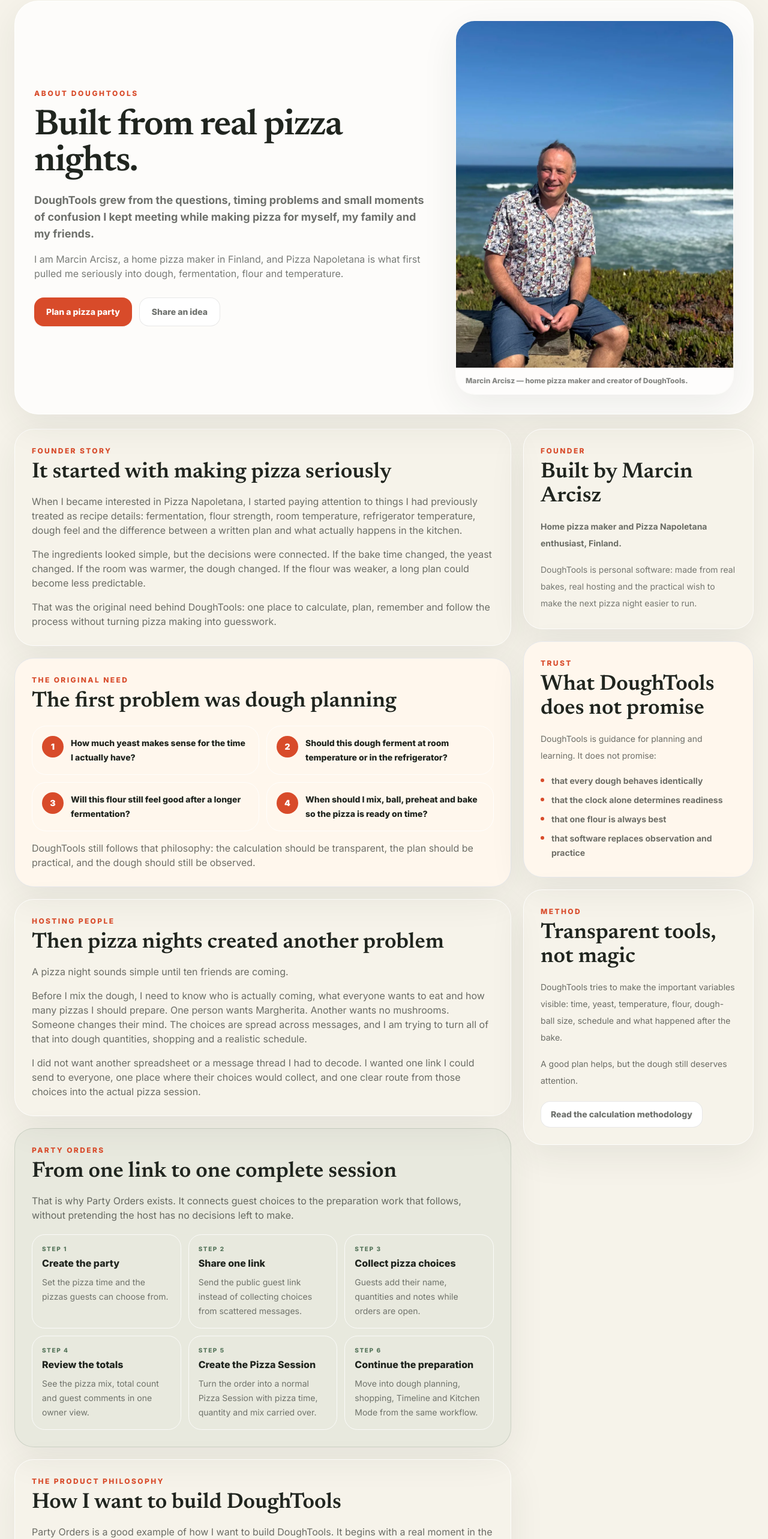
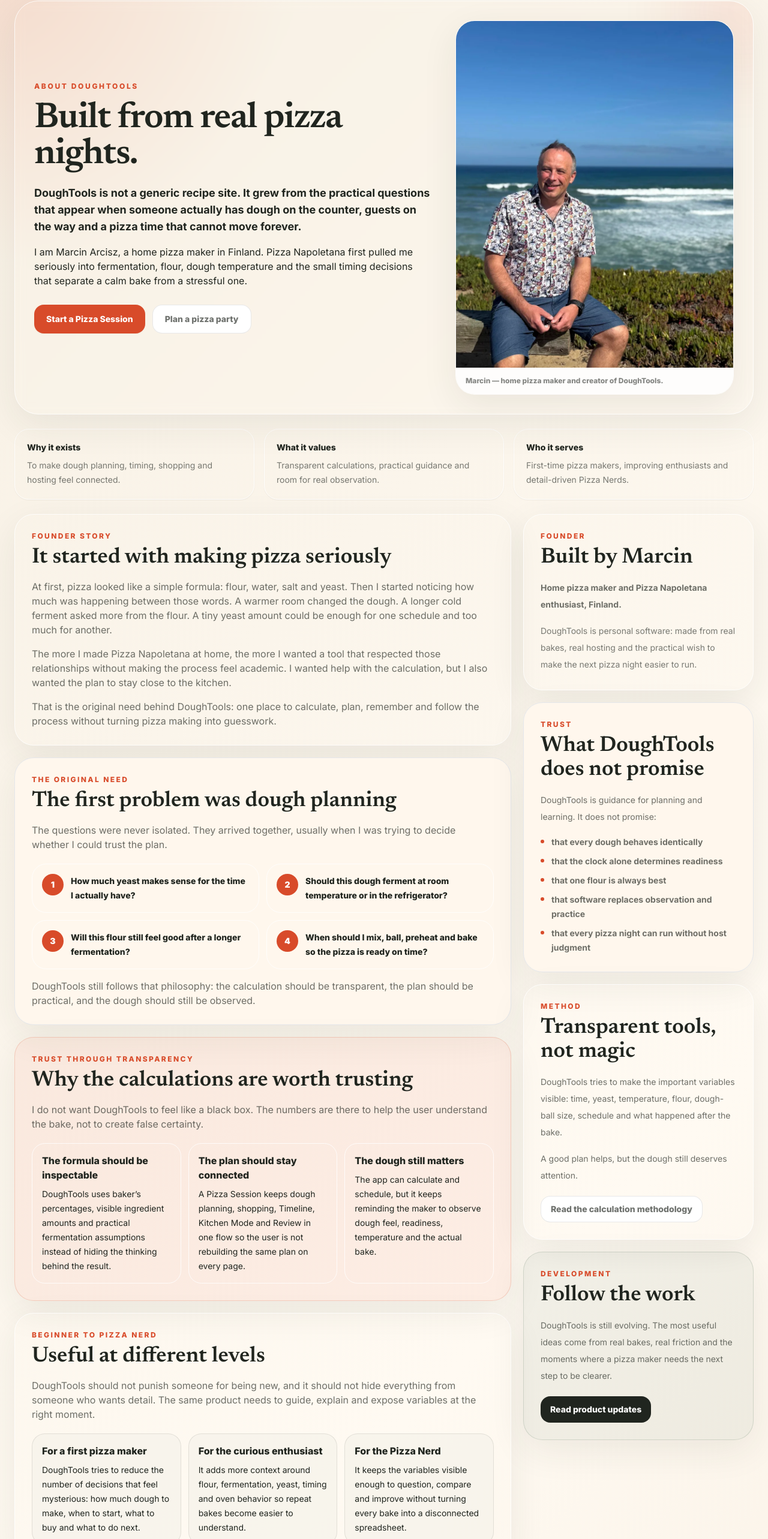
Before and after one commit to maraforver-lab/Pizza, a Next.js app: page /about in a window 1280 px wide. Shown: the part 100-2666 px from the top of the page at 60% size. Built offline with nearby package versions, Linux system fonts and the light colour scheme; no server answers.

Commit message:
Patch 317: Refine About founder story

```diff
--- a/app/about/page.tsx
+++ b/app/about/page.tsx
@@ -6,6 +6,43 @@ import AppSignature from "@/components/AppSignature";
 import { metadataForRoute } from "@/lib/seo-config";
 
 export const metadata: Metadata = metadataForRoute("/about");
+
+const originalQuestions = [
+  "How much yeast makes sense for the time I actually have?",
+  "Should this dough ferment at room temperature or in the refrigerator?",
+  "Will this flour still feel good after a longer fermentation?",
+  "When should I mix, ball, preheat and bake so the pizza is ready on time?",
+] as const;
+
+const trustSignals = [
+  {
+    title: "The formula should be inspectable",
+    body: "DoughTools uses baker’s percentages, visible ingredient amounts and practical fermentation assumptions instead of hiding the thinking behind the result.",
+  },
+  {
+    title: "The plan should stay connected",
+    body: "A Pizza Session keeps dough planning, shopping, Timeline, Kitchen Mode and Review in one flow so the user is not rebuilding the same plan on every page.",
+  },
+  {
+    title: "The dough still matters",
+    body: "The app can calculate and schedule, but it keeps reminding the maker to observe dough feel, readiness, temperature and the actual bake.",
+  },
+] as const;
+
+const experiencePromises = [
+  {
+    title: "For a first pizza maker",
+    body: "DoughTools tries to reduce the number of decisions that feel mysterious: how much dough to make, when to start, what to buy and what to do next.",
+  },
+  {
+    title: "For the curious enthusiast",
+    body: "It adds more context around flour, fermentation, yeast, timing and oven behavior so repeat bakes become easier to understand.",
+  },
+  {
+    title: "For the Pizza Nerd",
+    body: "It keeps the variables visible enough to question, compare and improve without turning every bake into a disconnected spreadsheet.",
+  },
+] as const;
 
 const partyOrderWorkflow = [
   {
@@ -34,17 +71,11 @@ const partyOrderWorkflow = [
   },
 ] as const;
 
-const originalQuestions = [
-  "How much yeast makes sense for the time I actually have?",
-  "Should this dough ferment at room temperature or in the refrigerator?",
-  "Will this flour still feel good after a longer fermentation?",
-  "When should I mix, ball, preheat and bake so the pizza is ready on time?",
-] as const;
-
 const buildingPrinciples = [
   "Start from real kitchen moments, not abstract feature ideas.",
   "Make calculations visible enough to trust and simple enough to use.",
   "Keep observation and judgment part of the process.",
+  "Help the host prepare without pretending the host has no decisions left.",
   "Remove unnecessary confusion without removing the craft.",
 ] as const;
 
@@ -53,6 +84,7 @@ const notPromises = [
   "that the clock alone determines readiness",
   "that one flour is always best",
   "that software replaces observation and practice",
+  "that every pizza night can run without host judgment",
 ] as const;
 
 function StorySection({
@@ -60,21 +92,24 @@ function StorySection({
   title,
   children,
   tone = "white",
+  className = "",
 }: {
   eyebrow?: string;
   title: string;
   children: ReactNode;
-  tone?: "white" | "cream" | "leaf" | "ink";
+  tone?: "white" | "cream" | "leaf" | "ink" | "tomato";
+  className?: string;
 }) {
   const toneClass = {
     white: "border-white/80 bg-white/78",
     cream: "border-orange/20 bg-[#fff7ed]",
     leaf: "border-leaf/20 bg-leaf/[.08]",
     ink: "border-ink/10 bg-ink text-white",
+    tomato: "border-tomato/20 bg-tomato/[.07]",
   }[tone];
 
   return (
-    <section className={`rounded-[2rem] border p-5 shadow-card sm:p-7 ${toneClass}`}>
+    <section className={`rounded-[2rem] border p-5 shadow-card sm:p-7 ${toneClass} ${className}`}>
       {eyebrow && (
         <p className={`text-xs font-extrabold uppercase tracking-[.2em] ${tone === "ink" ? "text-orange" : "text-tomato"}`}>
           {eyebrow}
@@ -94,9 +129,25 @@ function Paragraph({ children, light = false }: { children: ReactNode; light?: b
   );
 }
 
+function NumberedCard({ index, title, body }: { index: number; title: string; body: string }) {
+  return (
+    <article className="rounded-[1.5rem] border border-white/80 bg-white/82 p-4">
+      <div className="flex items-start gap-3">
+        <span className="grid h-9 w-9 shrink-0 place-items-center rounded-full bg-tomato text-sm font-black text-white">
+          {index + 1}
+        </span>
+        <div>
+          <h3 className="text-sm font-extrabold leading-6 text-ink">{title}</h3>
+          <p className="mt-1 text-sm leading-6 text-ink/60">{body}</p>
+        </div>
+      </div>
+    </article>
+  );
+}
+
 export default function AboutPage() {
   return (
-    <main className="min-h-screen overflow-x-clip bg-cream px-4 py-6 text-ink sm:px-6 sm:py-10">
+    <main className="min-h-screen overflow-x-clip bg-[radial-gradient(circle_at_top_left,rgba(226,71,38,0.12),transparent_30rem),linear-gradient(135deg,#f7f0e4,#fffaf2_48%,#f1e4d3)] px-4 py-6 text-ink sm:px-6 sm:py-10">
       <div className="mx-auto max-w-7xl">
         <header className="mb-6 flex flex-col items-start gap-3 sm:flex-row sm:items-center sm:justify-between">
           <Link href="/" className="inline-flex min-h-11 items-center gap-2 rounded-full px-1 text-sm font-extrabold text-ink/60 transition hover:text-ink focus:outline-none focus-visible:ring-2 focus-visible:ring-tomato">
@@ -111,65 +162,81 @@ export default function AboutPage() {
           </Link>
         </header>
 
-        <section className="relative overflow-hidden rounded-[2.5rem] border border-white/80 bg-white/75 p-6 shadow-card backdrop-blur sm:p-8 lg:grid lg:grid-cols-[minmax(0,1fr)_minmax(20rem,29rem)] lg:items-center lg:gap-10">
-          <div>
+        <section className="relative overflow-hidden rounded-[2.5rem] border border-white/80 bg-white/78 p-6 shadow-card backdrop-blur sm:p-8 lg:grid lg:grid-cols-[minmax(0,1fr)_minmax(20rem,29rem)] lg:items-center lg:gap-10">
+          <div className="absolute -right-24 -top-24 h-56 w-56 rounded-full bg-tomato/10 blur-3xl" aria-hidden="true" />
+          <div className="relative">
             <p className="text-xs font-extrabold uppercase tracking-[.22em] text-tomato">About DoughTools</p>
             <h1 className="mt-4 max-w-4xl font-display text-4xl font-semibold leading-[.95] tracking-tight sm:text-6xl">
               Built from real pizza nights.
             </h1>
-            <p className="mt-5 max-w-2xl text-base font-bold leading-8 text-ink/65 sm:text-lg">
-              DoughTools grew from the questions, timing problems and small moments of confusion I kept meeting while making pizza for myself, my family and my friends.
+            <p className="mt-5 max-w-2xl text-base font-bold leading-8 text-ink/68 sm:text-lg">
+              DoughTools is not a generic recipe site. It grew from the practical questions that appear when someone actually has dough on the counter, guests on the way and a pizza time that cannot move forever.
             </p>
-            <p className="mt-4 max-w-2xl text-sm leading-7 text-ink/60 sm:text-base">
-              I am Marcin Arcisz, a home pizza maker in Finland, and Pizza Napoletana is what first pulled me seriously into dough, fermentation, flour and temperature.
+            <p className="mt-4 max-w-2xl text-sm leading-7 text-ink/62 sm:text-base">
+              I am Marcin Arcisz, a home pizza maker in Finland. Pizza Napoletana first pulled me seriously into fermentation, flour, dough temperature and the small timing decisions that separate a calm bake from a stressful one.
             </p>
             <div className="mt-7 flex flex-col gap-3 sm:flex-row">
               <Link
+                href="/session/start"
+                className="inline-flex min-h-12 items-center justify-center rounded-2xl bg-tomato px-5 text-sm font-extrabold text-white shadow-sm transition hover:bg-tomato/90 focus:outline-none focus-visible:ring-2 focus-visible:ring-tomato focus-visible:ring-offset-2 focus-visible:ring-offset-cream"
+              >
+                Start a Pizza Session
+              </Link>
+              <Link
                 href="/account/party-orders/new"
-                className="inline-flex min-h-12 items-center justify-center rounded-2xl bg-tomato px-5 text-sm font-extrabold text-white shadow-sm transition hover:bg-tomato/90 focus:outline-none focus-visible:ring-2 focus-visible:ring-tomato focus-visible:ring-offset-2 focus-visible:ring-offset-cream"
+                className="inline-flex min-h-12 items-center justify-center rounded-2xl border border-ink/10 bg-white px-5 text-sm font-extrabold text-ink/65 transition hover:border-tomato/30 hover:text-ink focus:outline-none focus-visible:ring-2 focus-visible:ring-tomato focus-visible:ring-offset-2 focus-visible:ring-offset-cream"
               >
                 Plan a pizza party
               </Link>
-              <Link
-                href="/contact"
-                className="inline-flex min-h-12 items-center justify-center rounded-2xl border border-ink/10 bg-white px-5 text-sm font-extrabold text-ink/65 transition hover:border-tomato/30 hover:text-ink focus:outline-none focus-visible:ring-2 focus-visible:ring-tomato focus-visible:ring-offset-2 focus-visible:ring-offset-cream"
-              >
-                Share an idea
-              </Link>
             </div>
           </div>
-          <figure className="mt-8 overflow-hidden rounded-[2rem] border border-white/80 bg-cream shadow-card lg:mt-0">
-            <div className="relative aspect-[4/5]">
-              <Image
-                src="/about/marcin-arcisz-founder.webp"
-                alt="Marcin Arcisz, creator of DoughTools, photographed outdoors by the sea."
-                fill
-                priority
-                sizes="(min-width: 1024px) 29rem, 100vw"
-                className="object-cover"
-              />
-            </div>
+          <figure className="relative mt-8 overflow-hidden rounded-[2rem] border border-white/80 bg-cream shadow-card lg:mt-0">
+            <Image
+              src="/about/marcin-arcisz-founder.webp"
+              alt="Marcin, creator of DoughTools, photographed outdoors by the sea."
+              width={960}
+              height={1200}
+              priority
+              sizes="(min-width: 1024px) 29rem, 100vw"
+              className="aspect-[4/5] h-auto w-full object-cover"
+            />
             <figcaption className="bg-white/85 px-4 py-3 text-xs font-extrabold leading-5 text-ink/55">
-              Marcin Arcisz — home pizza maker and creator of DoughTools.
+              Marcin — home pizza maker and creator of DoughTools.
             </figcaption>
           </figure>
+        </section>
+
+        <section className="mt-6 grid gap-4 sm:grid-cols-3">
+          {[
+            ["Why it exists", "To make dough planning, timing, shopping and hosting feel connected."],
+            ["What it values", "Transparent calculations, practical guidance and room for real observation."],
+            ["Who it serves", "First-time pizza makers, improving enthusiasts and detail-driven Pizza Nerds."],
+          ].map(([title, body]) => (
+            <article key={title} className="rounded-[1.5rem] border border-white/80 bg-white/72 p-5 shadow-sm">
+              <h2 className="text-sm font-extrabold text-ink">{title}</h2>
+              <p className="mt-2 text-sm leading-6 text-ink/60">{body}</p>
+            </article>
+          ))}
         </section>
 
         <div className="mt-6 grid gap-5 lg:grid-cols-[minmax(0,1fr)_minmax(18rem,24rem)] lg:items-start">
           <div className="grid gap-5">
             <StorySection title="It started with making pizza seriously" eyebrow="Founder story">
               <Paragraph>
-                When I became interested in Pizza Napoletana, I started paying attention to things I had previously treated as recipe details: fermentation, flour strength, room temperature, refrigerator temperature, dough feel and the difference between a written plan and what actually happens in the kitchen.
+                At first, pizza looked like a simple formula: flour, water, salt and yeast. Then I started noticing how much was happening between those words. A warmer room changed the dough. A longer cold ferment asked more from the flour. A tiny yeast amount could be enough for one schedule and too much for another.
               </Paragraph>
               <Paragraph>
-                The ingredients looked simple, but the decisions were connected. If the bake time changed, the yeast changed. If the room was warmer, the dough changed. If the flour was weaker, a long plan could become less predictable.
+                The more I made Pizza Napoletana at home, the more I wanted a tool that respected those relationships without making the process feel academic. I wanted help with the calculation, but I also wanted the plan to stay close to the kitchen.
               </Paragraph>
               <Paragraph>
-                That was the original need behind DoughTools: one place to calculate, plan, remember and follow the process without turning pizza making into guesswork.
+                That is the original need behind DoughTools: one place to calculate, plan, remember and follow the process without turning pizza making into guesswork.
               </Paragraph>
             </StorySection>
 
             <StorySection title="The first problem was dough planning" eyebrow="The original need" tone="cream">
+              <Paragraph>
+                The questions were never isolated. They arrived together, usually when I was trying to decide whether I could trust the plan.
+              </Paragraph>
               <div className="mt-5 grid gap-3 sm:grid-cols-2">
                 {originalQuestions.map((question, index) => (
                   <article key={question} className="rounded-[1.5rem] border border-white/80 bg-white/82 p-4">
@@ -185,6 +252,34 @@ export default function AboutPage() {
               <Paragraph>
                 DoughTools still follows that philosophy: the calculation should be transparent, the plan should be practical, and the dough should still be observed.
               </Paragraph>
+            </StorySection>
+
+            <StorySection title="Why the calculations are worth trusting" eyebrow="Trust through transparency" tone="tomato">
+              <Paragraph>
+                I do not want DoughTools to feel like a black box. The numbers are there to help the user understand the bake, not to create false certainty.
+              </Paragraph>
+              <div className="mt-5 grid gap-3 lg:grid-cols-3">
+                {trustSignals.map((item) => (
+                  <article key={item.title} className="rounded-[1.35rem] border border-white/80 bg-white/82 p-4">
+                    <h3 className="text-base font-extrabold text-ink">{item.title}</h3>
+                    <p className="mt-2 text-sm leading-6 text-ink/62">{item.body}</p>
+                  </article>
+                ))}
+              </div>
+            </StorySection>
+
+            <StorySection title="Useful at different levels" eyebrow="Beginner to Pizza Nerd">
+              <Paragraph>
+                DoughTools should not punish someone for being new, and it should not hide everything from someone who wants detail. The same product needs to guide, explain and expose variables at the right moment.
+              </Paragraph>
+              <div className="mt-5 grid gap-3 sm:grid-cols-3">
+                {experiencePromises.map((item) => (
+                  <article key={item.title} className="rounded-[1.35rem] border border-ink/10 bg-cream/70 p-4">
+                    <h3 className="text-base font-extrabold text-ink">{item.title}</h3>
+                    <p className="mt-2 text-sm leading-6 text-ink/62">{item.body}</p>
+                  </article>
+                ))}
+              </div>
             </StorySection>
 
             <StorySection title="Then pizza nights created another problem" eyebrow="Hosting people">
@@ -205,11 +300,7 @@ export default function AboutPage() {
               </Paragraph>
               <div className="mt-5 grid gap-3 sm:grid-cols-2 lg:grid-cols-3">
                 {partyOrderWorkflow.map((step, index) => (
-                  <article key={step.title} className="rounded-[1.35rem] border border-white/80 bg-white/82 p-4">
-                    <p className="text-[10px] font-extrabold uppercase tracking-[.16em] text-leaf">Step {index + 1}</p>
-                    <h3 className="mt-1 text-base font-extrabold text-ink">{step.title}</h3>
-                    <p className="mt-2 text-sm leading-6 text-ink/60">{step.body}</p>
-                  </article>
+                  <NumberedCard key={step.title} index={index} title={step.title} body={step.body} />
                 ))}
               </div>
             </StorySection>
@@ -231,6 +322,18 @@ export default function AboutPage() {
               </div>
             </StorySection>
 
+            <StorySection title="The long-term vision" eyebrow="Where this is going" tone="cream">
+              <Paragraph>
+                I want DoughTools to become the practical companion for a whole pizza life: planning the dough, choosing a sensible path, preparing for guests, learning from the result and coming back with a better next bake.
+              </Paragraph>
+              <Paragraph>
+                That does not mean adding complexity for its own sake. It means connecting the pieces that already affect each other: formula, flour, fermentation, oven, toppings, timing, shopping, serving and review.
+              </Paragraph>
+              <Paragraph>
+                The best version of DoughTools should feel calm on a phone in the kitchen, useful on a laptop before shopping, and honest enough that a serious pizza maker can see what assumptions are being made.
+              </Paragraph>
+            </StorySection>
+
             <StorySection title="Still building, still curious" eyebrow="A personal closing" tone="ink">
               <Paragraph light>
                 I am genuinely excited about what DoughTools can become. I use it, notice what feels unclear and keep improving it.
@@ -249,17 +352,17 @@ export default function AboutPage() {
                   Share an idea
                 </Link>
                 <Link
-                  href="/account/party-orders/new"
+                  href="/session/start"
                   className="inline-flex min-h-12 items-center justify-center rounded-2xl border border-white/15 bg-white/[.08] px-5 text-sm font-extrabold text-white transition hover:bg-white/[.12] focus:outline-none focus-visible:ring-2 focus-visible:ring-orange"
                 >
-                  Plan a pizza party
+                  Try a Pizza Session
                 </Link>
               </div>
             </StorySection>
           </div>
 
           <aside className="grid gap-5 lg:sticky lg:top-24">
-            <StorySection title="Built by Marcin Arcisz" eyebrow="Founder">
+            <StorySection title="Built by Marcin" eyebrow="Founder">
               <p className="mt-4 text-sm font-bold leading-7 text-ink/65">
                 Home pizza maker and Pizza Napoletana enthusiast, Finland.
               </p>
@@ -296,6 +399,18 @@ export default function AboutPage() {
                 Read the calculation methodology
               </Link>
             </StorySection>
+
+            <StorySection title="Follow the work" eyebrow="Development" tone="leaf">
+              <p className="mt-4 text-sm leading-7 text-ink/65">
+                DoughTools is still evolving. The most useful ideas come from real bakes, real friction and the moments where a pizza maker needs the next step to be clearer.
+              </p>
+              <Link
+                href="/updates"
+                className="mt-5 inline-flex min-h-11 items-center justify-center rounded-2xl bg-ink px-4 text-sm font-extrabold text-white transition hover:bg-ink/90 focus:outline-none focus-visible:ring-2 focus-visible:ring-tomato"
+              >
+                Read product updates
+              </Link>
+            </StorySection>
           </aside>
         </div>
 
```
Also changed, not shown: 1 other file (tests, documents, lock files or other folders).
